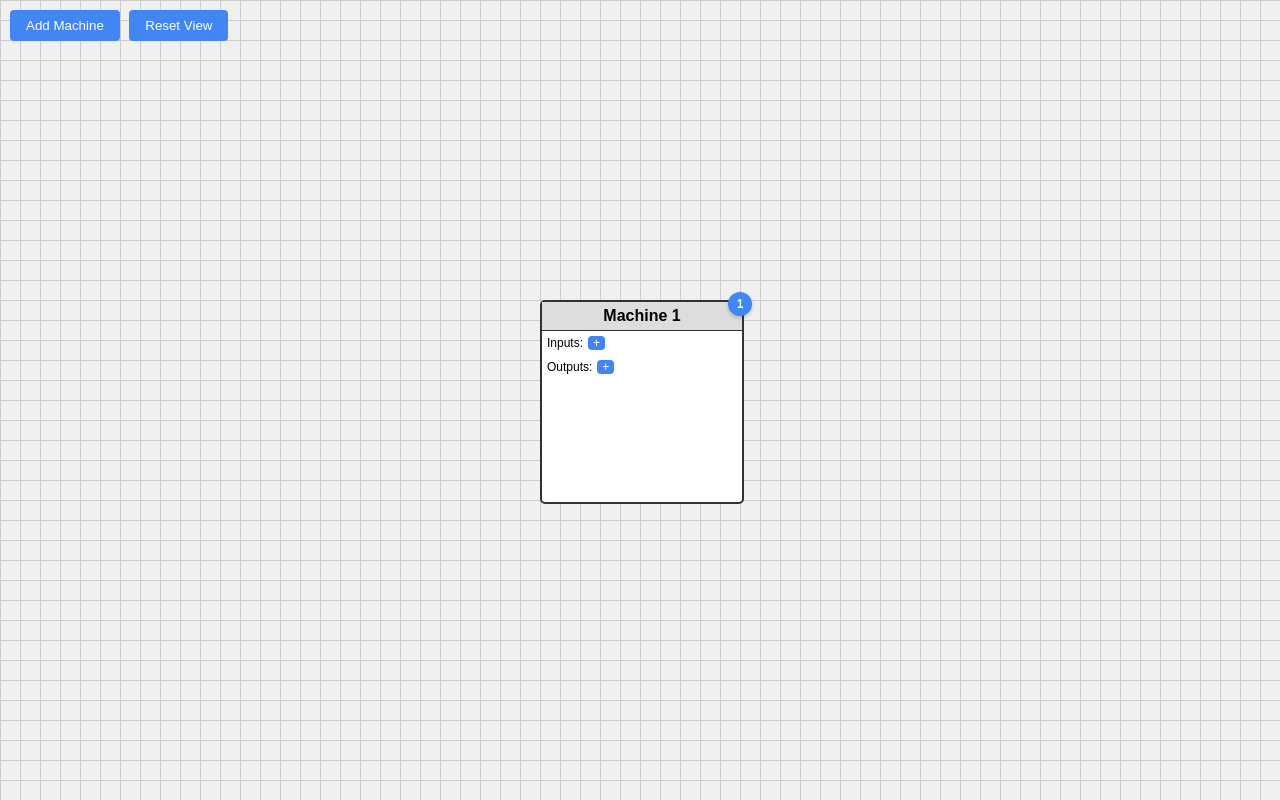
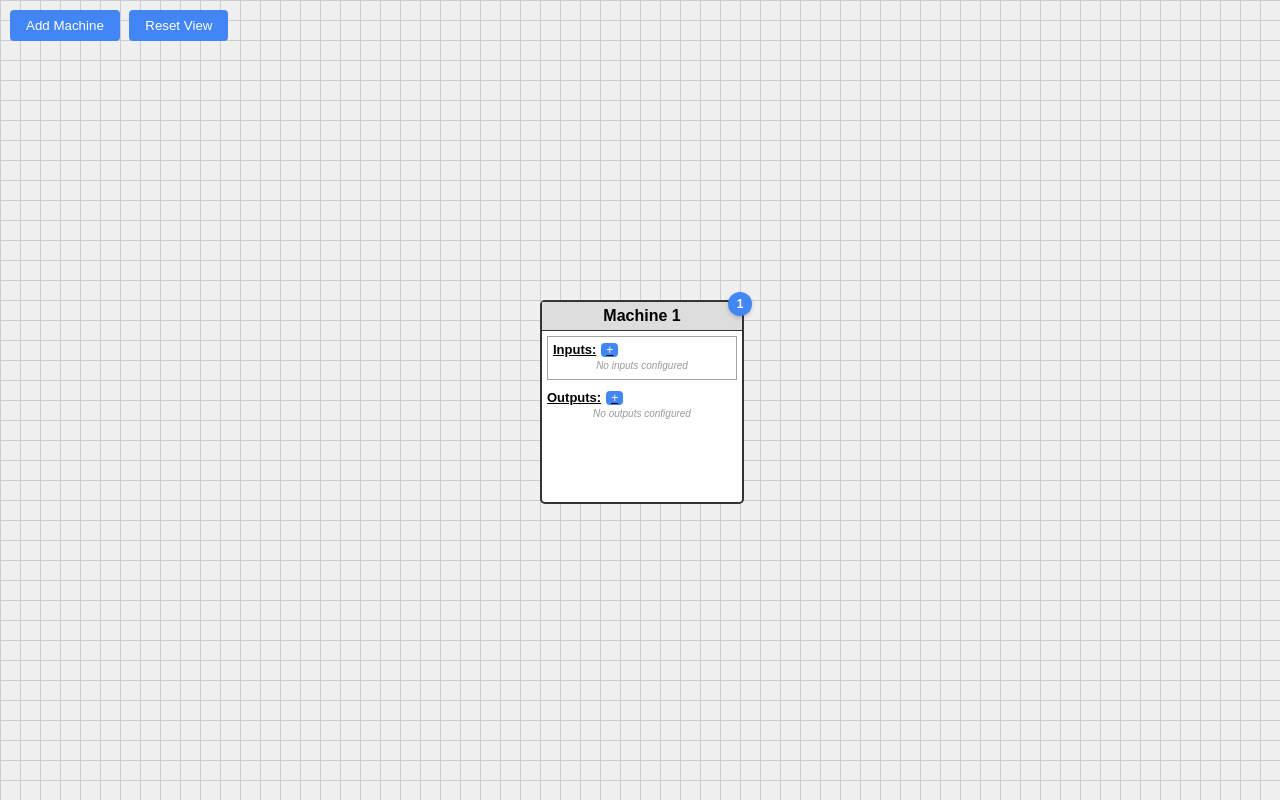
Before and after one commit to TheoGibbons/crafting-calc, a PHP site: page / in a window 1280 px wide. Run offline with PHP 8.4, Linux system fonts and the light colour scheme.

Commit message:
Css tweaks

```diff
--- a/css/styles.css
+++ b/css/styles.css
@@ -11,9 +11,8 @@ body {
     overflow: hidden;
     cursor: grab;
     background: #f0f0f0;
-    background-image:
-        linear-gradient(#ccc 1px, transparent 1px),
-        linear-gradient(90deg, #ccc 1px, transparent 1px);
+    background-image: linear-gradient(#ccc 1px, transparent 1px),
+    linear-gradient(90deg, #ccc 1px, transparent 1px);
     background-size: 20px 20px;
 }
 
@@ -42,7 +41,7 @@ body {
     text-align: center;
     font-weight: bold;
     border-bottom: 1px solid #333;
-    overflow:  hidden;
+    overflow: hidden;
 }
 
 .machine-count {
@@ -59,7 +58,7 @@ body {
     justify-content: center;
     font-size: 12px;
     font-weight: bold;
-    box-shadow: 0 2px 4px rgba(0,0,0,0.2);
+    box-shadow: 0 2px 4px rgba(0, 0, 0, 0.2);
 }
 
 .machine-rates {
@@ -189,11 +188,20 @@ button:hover {
     display: flex;
     align-items: center;
     flex-direction: row !important;
+    font-weight: bold;
+    text-decoration: underline;
+    font-size: 13px;
 }
 
 .output-container {
     display: flex;
     flex-direction: column;
+}
+
+.output-container, .inputs-container {
+    border: 1px solid #a2a2a2;
+    padding: 5px;
+    box-sizing: border-box;
 }
 
 .output-rate {
--- a/js/machine.js
+++ b/js/machine.js
@@ -106,6 +106,13 @@ CraftingCalculator.prototype.createInputsContainer = function(machine) {
     const inputsList = document.createElement('div');
     inputsList.className = 'inputs-list';
 
+    // If no inputs, add a placeholder message
+    const placeholder = document.createElement('div');
+    placeholder.textContent = 'No inputs configured';
+    placeholder.className = 'no-inputs-message';
+
+    inputsList.appendChild(placeholder);
+
     // Assemble the inputs container
     inputsContainer.appendChild(inputsHeader);
     inputsContainer.appendChild(inputsList);
@@ -146,6 +153,13 @@ CraftingCalculator.prototype.createOutputsContainer = function(machine) {
     // Create container for the list of output items
     const outputsList = document.createElement('div');
     outputsList.className = 'outputs-list';
+
+    // If no inputs, add a placeholder message
+    const placeholder = document.createElement('div');
+    placeholder.textContent = 'No outputs configured';
+    placeholder.className = 'no-outputs-message';
+
+    outputsList.appendChild(placeholder);
 
     // Assemble the outputs container
     outputsContainer.appendChild(outputsHeader);
```
